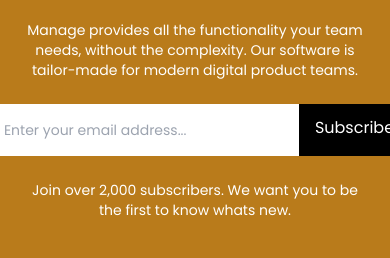
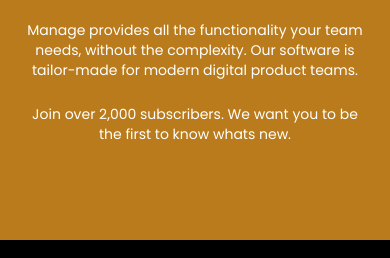
Before and after one commit to milanochi/CLG-site, a website built with Vite: page index.html in a window 390 px wide. Shown: the part 3540-3798 px from the top of the page. Built offline with nearby package versions, Linux system fonts and the light colour scheme.

Commit message:
a commit

```diff
--- a/index.html
+++ b/index.html
@@ -176,10 +176,10 @@
                                         the complexity. Our software is tailor-made for modern digital
                                         product teams.</p>
                                           <!--EMAIL LISTING-->
-                                    <div class="flex flex-col px-6 items-center max-w-xs md:max-w-2xl">
+                                    <div class="hidden flex flex-col px-6 items-center md:max-w-2xl md:block">
                                         <form>
                                             <div class="flex">
-                                             <input type="text" placeholder="Enter your email address..." class="bg-white flex-1 py-4 px-6 md:px-24 text-sm baseline focus:outline-none" />
+                                             <input type="text" placeholder="Enter your email address..." class="bg-white flex-1 py-4 px-4 md:px-24 text-sm baseline focus:outline-none" />
                                              <a href="#" id="login" class=" text-white bg-black px-4 py-3 md:px-6 md:py-3 font-semiBold baseline" >Subscribe</a>
                                             </div>
                                         </form>
```
